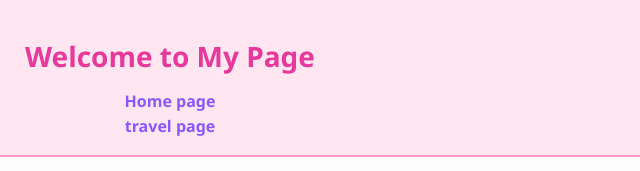
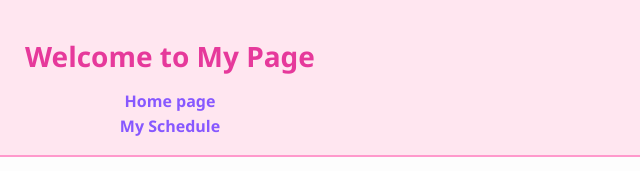
Before and after one commit to diyaaaaa75/diya.github.io, a plain HTML site: page about.html in a window 1280 px wide. Shown: the top 171 px of the page, 470-1110 px from the left. Drawn offline with Linux system fonts and the light colour scheme.

Commit message:
Update about.html

```diff
--- a/about.html
+++ b/about.html
@@ -13,7 +13,7 @@
 
       <nav>
         <a href="index.html"> Home page</a><br />
-        <a href="routine.html">travel page</a><br />
+        <a href="routine.html">My Schedule</a><br />
       </nav>
     </header>
     <main>
```
